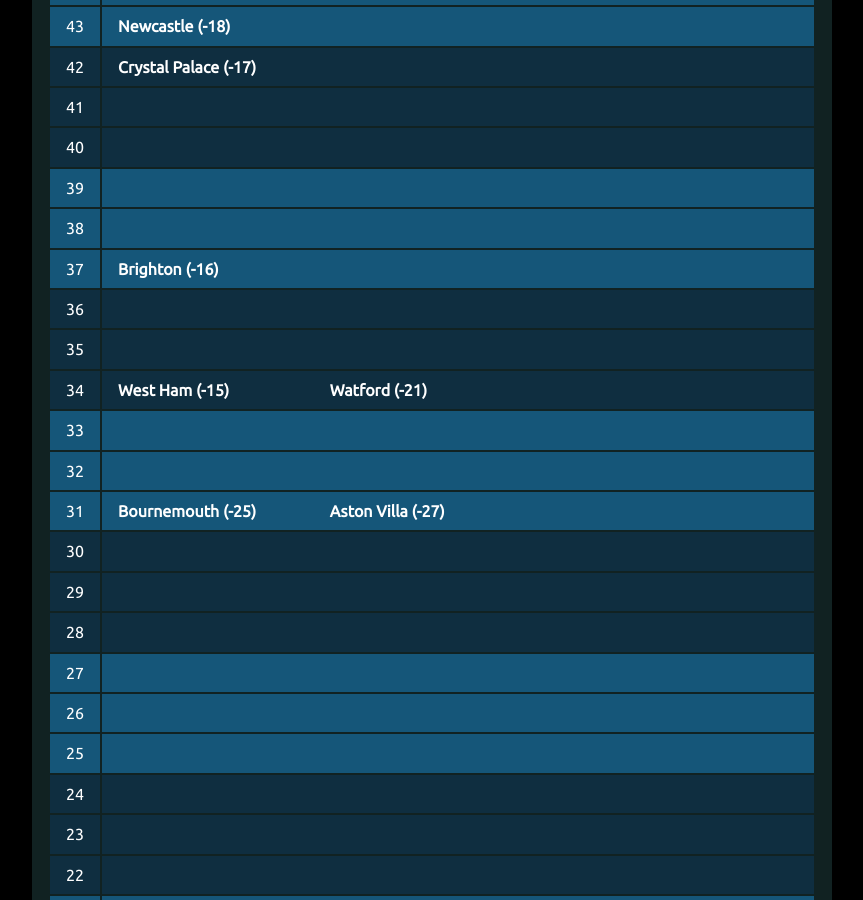
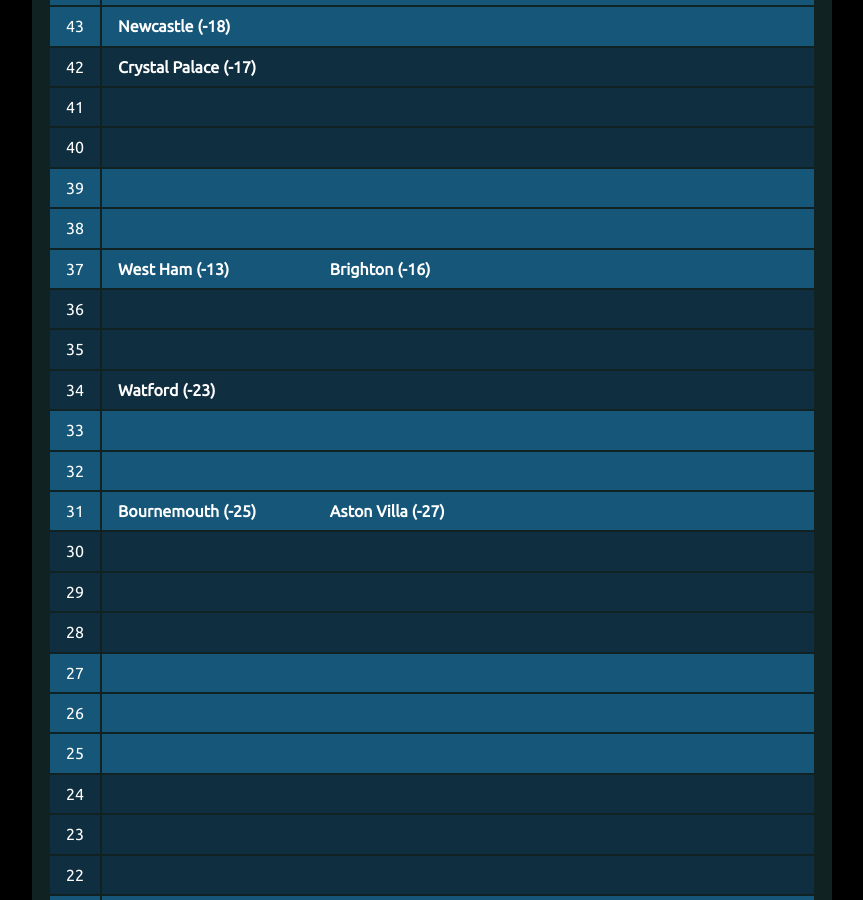
Before and after one commit to muru/muru.github.io, a Jekyll site: the page built from resources.md, in a window 1280 px wide and 900 px high, scrolled down 3856 px. Shown: the whole window, without its empty margins (208-1071 px from the left). Built offline with Jekyll 4.4.1, drawn with Linux system fonts in a browser that asks for light colours; some of the changed text lies outside the part shown.

Commit message:
updated cann-table: Sun 19 Jul 00:01:05 JST 2020

```diff
--- a/cann-table.html
+++ b/cann-table.html
@@ -297,6 +297,7 @@
 	<tr class="cann-row-1">
 		<td class="cann-point"> 37 </td>
 		<td class="cann-clubs">
+			<span class="club-name"> West Ham (-13) </span>
 			<span class="club-name"> Brighton (-16) </span>
 		</td>
  	</tr>
@@ -313,8 +314,7 @@
 	<tr class="cann-row-2">
 		<td class="cann-point"> 34 </td>
 		<td class="cann-clubs">
-			<span class="club-name"> West Ham (-15) </span>
-			<span class="club-name"> Watford (-21) </span>
+			<span class="club-name"> Watford (-23) </span>
 		</td>
  	</tr>
 	<tr class="cann-row-1">
```
Also changed, not shown: other parts of cann-table.html (+1 -1 lines).
